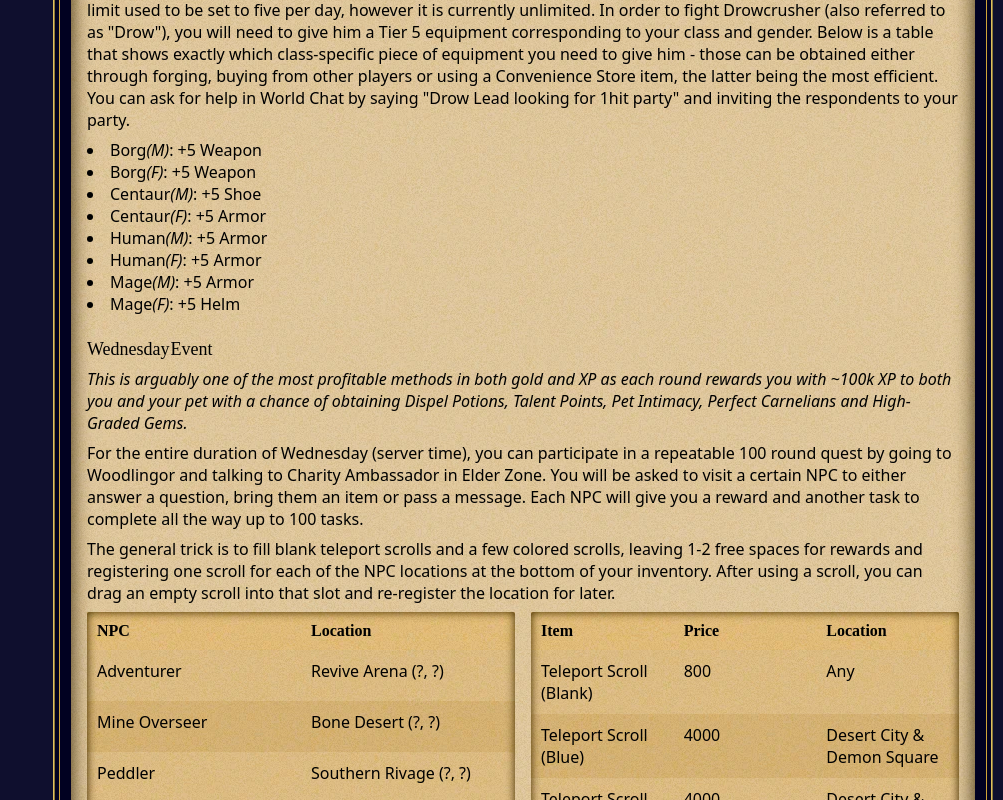
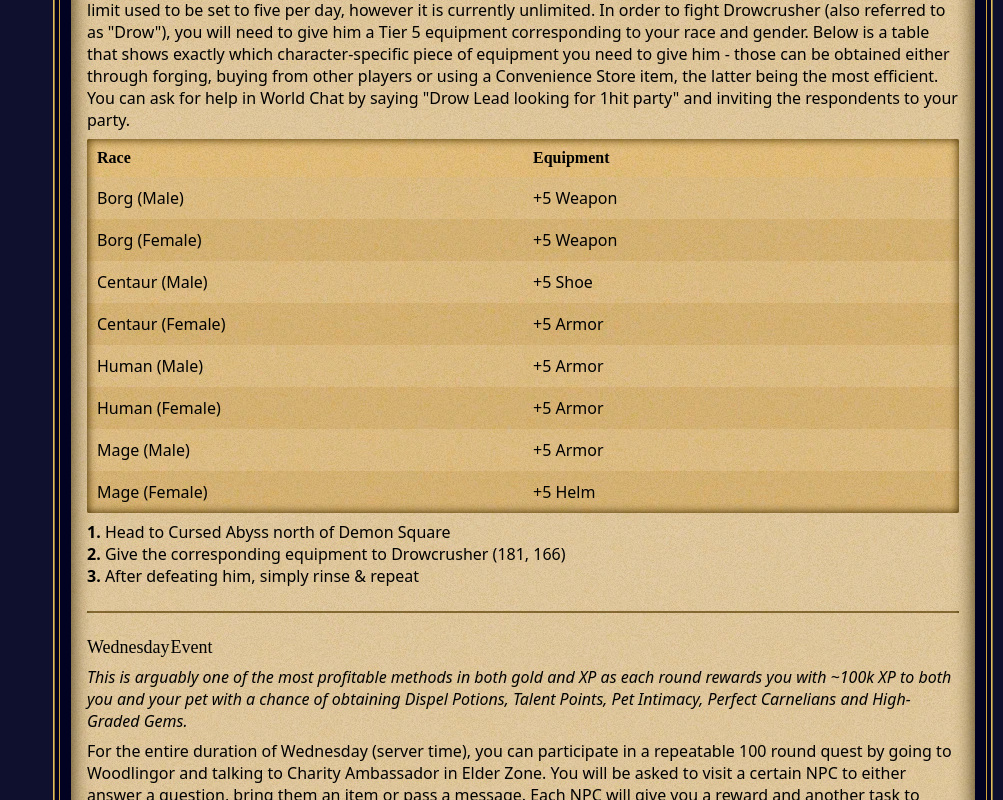
Before and after one commit to MGSimard/myth-war-archive-v2, a React (Vite) app: page /guides/leveling in a window 1280 px wide. Shown: the part 2120-2920 px from the top of the page, without its empty margins (277-1280 px from the left). Built offline with nearby package versions, Linux system fonts and the light colour scheme; a web font is replaced by a local one.

Commit message:
Papa drow

```diff
--- a/src/_styles/global.css
+++ b/src/_styles/global.css
@@ -166,6 +166,9 @@ ol > ol,
 ul > ol,
 ol > ul {
   margin-inline-start: 1.6rem;
+}
+li::marker {
+  font-weight: 700;
 }
 hr {
   height: 0.2rem;
--- a/src/routes/guides/leveling.tsx
+++ b/src/routes/guides/leveling.tsx
@@ -133,38 +133,61 @@ function PageGuidesLeveling() {
               Drowcrusher is a monster that can be fought with a party from level 30 onwards. It rewards 100k XP per
               kill. The limit used to be set to five per day, however it is currently unlimited. In order to fight
               Drowcrusher (also referred to as &quot;Drow&quot;), you will need to give him a Tier 5 equipment
-              corresponding to your class and gender. Below is a table that shows exactly which class-specific piece of
-              equipment you need to give him - those can be obtained either through forging, buying from other players
-              or using a Convenience Store item, the latter being the most efficient. You can ask for help in World Chat
-              by saying &quot;Drow Lead looking for 1hit party&quot; and inviting the respondents to your party.
+              corresponding to your race and gender. Below is a table that shows exactly which character-specific piece
+              of equipment you need to give him - those can be obtained either through forging, buying from other
+              players or using a Convenience Store item, the latter being the most efficient. You can ask for help in
+              World Chat by saying &quot;Drow Lead looking for 1hit party&quot; and inviting the respondents to your
+              party.
             </p>
-            <ul>
-              <li>
-                Borg<em>(M)</em>: +5 Weapon
-              </li>
-              <li>
-                Borg<em>(F)</em>: +5 Weapon
-              </li>
-              <li>
-                Centaur<em>(M)</em>: +5 Shoe
-              </li>
-              <li>
-                Centaur<em>(F)</em>: +5 Armor
-              </li>
-              <li>
-                Human<em>(M)</em>: +5 Armor
-              </li>
-              <li>
-                Human<em>(F)</em>: +5 Armor
-              </li>
-              <li>
-                Mage<em>(M)</em>: +5 Armor
-              </li>
-              <li>
-                Mage<em>(F)</em>: +5 Helm
-              </li>
-            </ul>
+            <table className="papyrus-table">
+              <thead>
+                <tr>
+                  <th>Race</th>
+                  <th>Equipment</th>
+                </tr>
+              </thead>
+              <tbody>
+                <tr>
+                  <td>Borg (Male)</td>
+                  <td>+5 Weapon</td>
+                </tr>
+                <tr>
+                  <td>Borg (Female)</td>
+                  <td>+5 Weapon</td>
+                </tr>
+                <tr>
+                  <td>Centaur (Male)</td>
+                  <td>+5 Shoe</td>
+                </tr>
+                <tr>
+                  <td>Centaur (Female)</td>
+                  <td>+5 Armor</td>
+                </tr>
+                <tr>
+                  <td>Human (Male)</td>
+                  <td>+5 Armor</td>
+                </tr>
+                <tr>
+                  <td>Human (Female)</td>
+                  <td>+5 Armor</td>
+                </tr>
+                <tr>
+                  <td>Mage (Male)</td>
+                  <td>+5 Armor</td>
+                </tr>
+                <tr>
+                  <td>Mage (Female)</td>
+                  <td>+5 Helm</td>
+                </tr>
+              </tbody>
+            </table>
+            <ol>
+              <li>Head to Cursed Abyss north of Demon Square</li>
+              <li>Give the corresponding equipment to Drowcrusher (181, 166)</li>
+              <li>After defeating him, simply rinse & repeat</li>
+            </ol>
           </div>
+          <hr />
           <div className="papyrus-section">
             <h4>Wednesday Event</h4>
             <p>
@@ -402,8 +425,24 @@ function PageGuidesLeveling() {
           </p>
           <div className="papyrus-section">
             <h4>Papa Drow</h4>
-            <p>Drow Lord, more commonly referred to as &quot;Papa Drow&quot;, ---</p>
+            <p>
+              Drow Lord, more commonly referred to as &quot;Papa Drow&quot;, functions pretty much identically to
+              regular Drowcrusher. The only real difference being a drastic increase in difficulty. Similarly to
+              Drowcrusher, Papa Drow can be repeated as much as you like without limits. Note that your experience gains
+              will be drastically reduced after reaching level 110.{" "}
+              <b>
+                Contrary to regular Drowcrusher, all characters require the same type of equipment to fight Papa Drow
+                (+5 weapon of their own race & gender)
+              </b>
+              .
+            </p>
+            <ol>
+              <li>Head to Cursed Abyss north of Demon Square</li>
+              <li>Give the corresponding equipment to Drow Lord (170, 137)</li>
+              <li>After defeating him, simply rinse & repeat</li>
+            </ol>
           </div>
+          <hr />
           <div className="papyrus-section">
             <h4>Worn Messenger</h4>
             <p>
```
